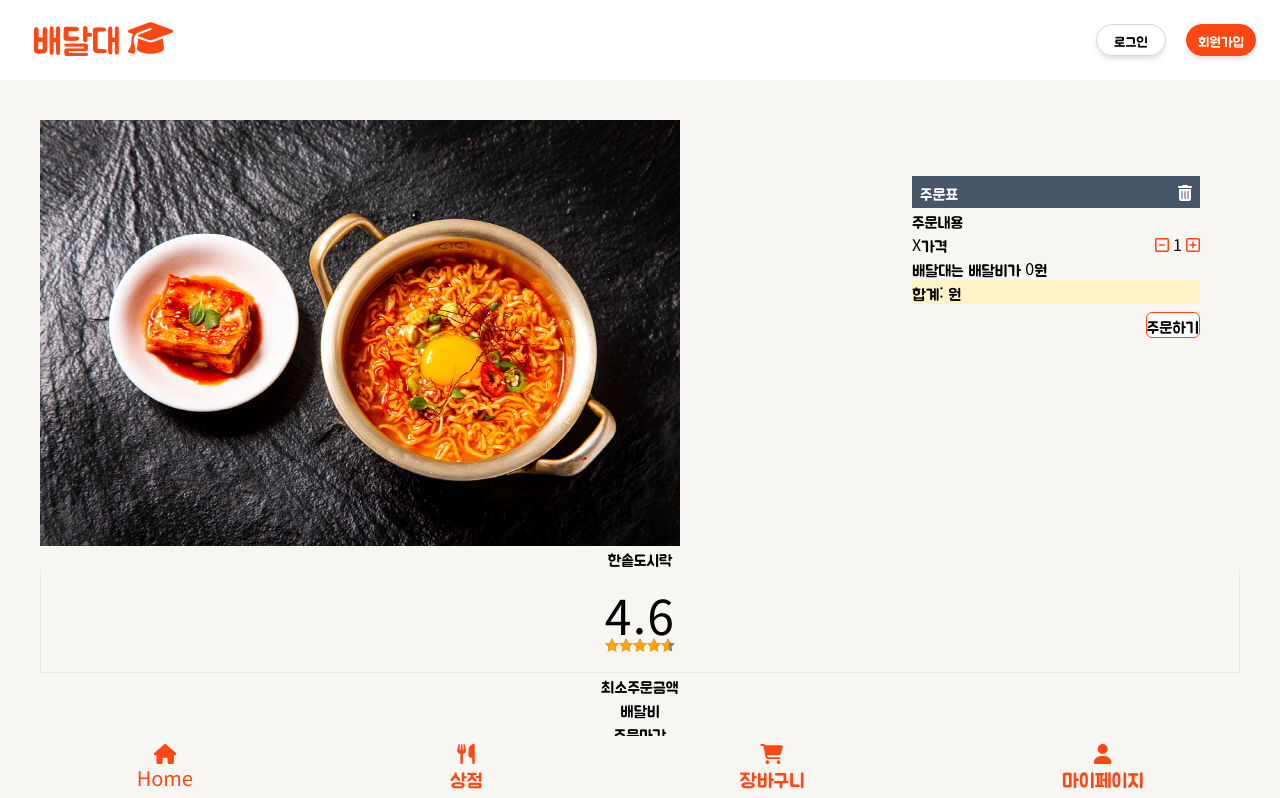
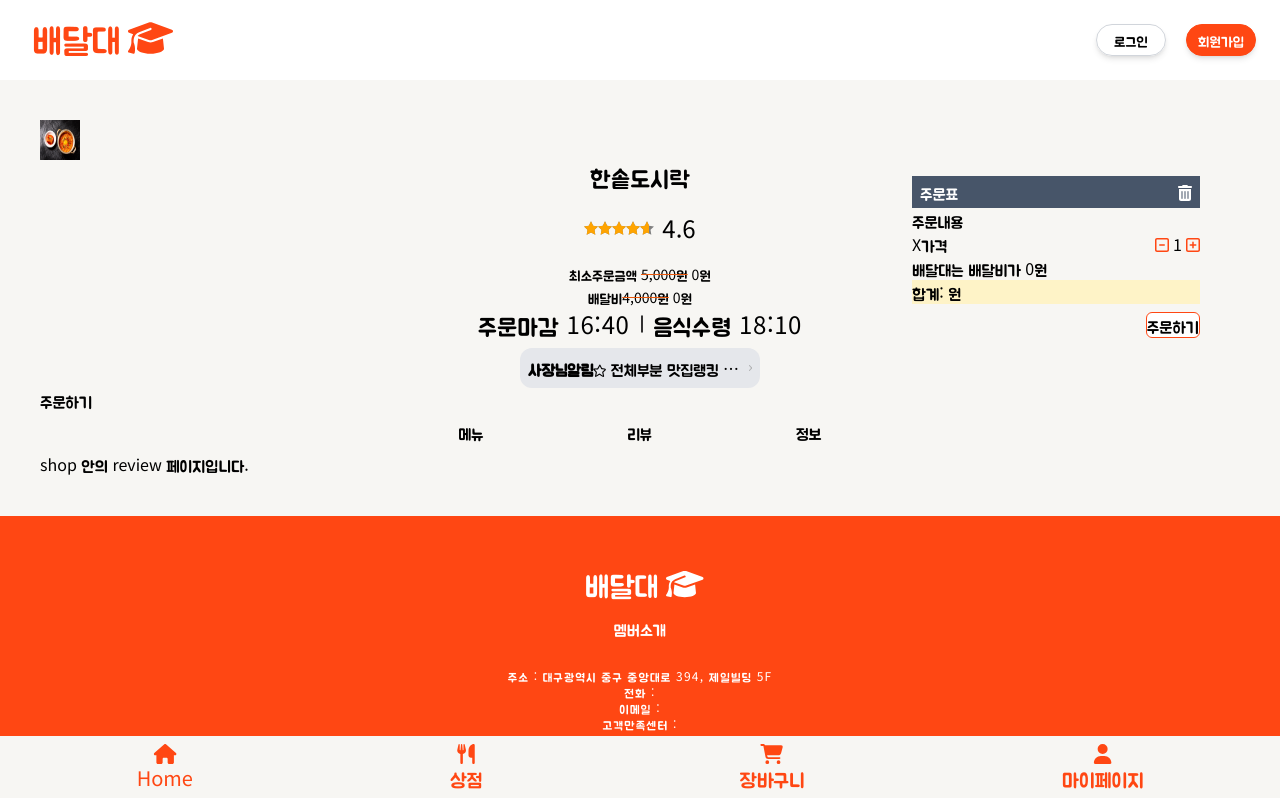
Before and after one commit to Banjae/BaedalUniv, a React (Create React App) app: page /Shop/review in a window 1280 px wide. Shown: the top 798 px of the page. Built offline with nearby package versions, Linux system fonts and the light colour scheme.

Commit message:
상점 별점, 회원탈퇴 모달 완료 및 주문내역,아낀 배달비 모달 수정 중

```diff
--- /dev/null
+++ b/src/pages/mypage/ModalQuit.js
@@ -0,0 +1,106 @@
+// 회원탈퇴 서버는 todo_mongo > UseInfo 에서 참고
+
+import React from "react";
+
+// tailwind-styled-component
+import tw from "tailwind-styled-components";
+
+const Title = tw.div`
+flex
+justify-start
+ml-3
+font-semibold
+text-2xl
+text-slate-700
+`;
+
+const Out = tw.button`
+
+w-1/2
+px-8
+py-3
+bg-main
+border
+border-main
+rounded-lg
+text-base
+text-white
+text-2xl
+font-normal
+mt-20
+mb-20
+
+`;
+
+const ModalQuit = () => {
+  const [showModal, setShowModal] = React.useState(false);
+
+  return (
+    <>
+      <Out onClick={() => setShowModal(true)}>회원탈퇴</Out>
+      {showModal ? (
+        <>
+          <div className="justify-center items-center flex overflow-x-hidden overflow-y-auto fixed inset-0 z-50 outline-none focus:outline-none">
+            <div className="relative w-auto my-6 mx-auto max-w-3xl">
+              {/*content*/}
+              <div className="border-0 rounded-lg shadow-lg relative flex flex-col w-full bg-white outline-none focus:outline-none">
+                {/*header*/}
+                <div className="flex items-start justify-center p-5 border-b border-solid border-slate-200 rounded-t ">
+                  <h2 className="text-3xl font-semibold mb-2 ">
+                    탈퇴전, 꼭 확인해주세요!!!
+                  </h2>
+                  <button
+                    className="p-1 ml-auto bg-transparent border-0 text-black  float-right text-3xl leading-none font-semibold outline-none focus:outline-none"
+                    onClick={() => setShowModal(false)}
+                  >
+                    <span
+                      className="bg-transparent
+                         h-6 w-6 text-2xl inline-block
+                        z-10 ml-2 opacity-1"
+                    >
+                      ×
+                    </span>
+                  </button>
+                </div>
+                {/*body*/}
+                <Title className="leading-relaxed" style={{ margin: "30px" }}>
+                  - 탈퇴 후 재가입하더라도 이전 회원정보, 주문정보 및 등은
+                  복구되지 않음
+                  <br />
+                  <br />
+                  -이에 탈퇴 전 모두 소진하거나 환불신청을 해야하며,
+                  환불신청없이 자진 탈퇴하고자 하는 경우 회사는 이에 대한
+                  소멸동의를 받은것으로 간주함
+                  <br />
+                  <br />
+                  -탈퇴 시, 회원정보 및 서비스 이용기록은 삭제되며 삭제된
+                  데이터는 복구가 불가능함
+                  <br />
+                  <br />
+                  -다만 법령에 의해 보관해야 하는 경우와 서비스 부정 사용 등
+                  회사 내부정책에 의해 보관해야 하는 경우는, 탈퇴 후에도
+                  일정기간 법령에 근거해 보관하며 이는 개인정보 처리방침에서
+                  확인가능 함
+                </Title>
+
+                {/*footer*/}
+                <div className="flex items-center justify-center border-t mt-10 ">
+                  <Out
+                    className=""
+                    type="button"
+                    onClick={() => setShowModal(false)}
+                  >
+                    탈퇴하기
+                  </Out>
+                </div>
+              </div>
+            </div>
+          </div>
+          <div className="opacity-25 fixed inset-0 z-40 bg-black"></div>
+        </>
+      ) : null}
+    </>
+  );
+};
+
+export default ModalQuit;
--- /dev/null
+++ b/src/pages/mypage/ModalSave.js
@@ -0,0 +1,25 @@
+import React from "react";
+
+
+const ModalSave = () => {
+
+  return (
+
+    <>
+  <div className="flex justify-center">
+    <h2> 내가 아낀 배달비 조회</h2>
+    <div>닉네임 님이 지금까지 '배달대'로 아낀 배달비는?</div>
+    <div>총0원</div>
+    <div>
+      <div>배달대에서 주문해야하는 이유! 요기있네?</div>
+      <div>해당 금액은 닉네임 회원님이
+        배달비 0원 '배달대'  주문으로 아낀 배달비입니다.
+        (각 상점별 주문건수 x 타 앱 평균배달비 3,000원)
+
+      </div>
+    </div>
+  </div>
+  </>);
+};
+
+export default ModalSave;
--- a/src/pages/mypage/Mypage.js
+++ b/src/pages/mypage/Mypage.js
@@ -5,7 +5,7 @@ import { useNavigate } from "react-router-dom";
 import MypageEdit from "./MypageEdit";
 import MypageList from "./MypageList";
 import MypageQuit from "./MypageQuit";
-import MypageSave from "./MypageSave";
+import MypageSave from "./ModalSave";
 
 // tailwind-styled-component
 import tw from "tailwind-styled-components";
@@ -15,6 +15,8 @@ import { FontAwesomeIcon } from "@fortawesome/react-fontawesome";
 import { faChevronLeft } from "@fortawesome/free-solid-svg-icons";
 import Modal from "./Modal";
 import ModalPw from "./ModalPw";
+import ModalQuit from "./ModalQuit";
+import ModalSave from "./ModalSave";
 
 const Title = tw.div`
 flex
@@ -89,8 +91,7 @@ const Mypage = () => {
           </div>
         </div>
       </div>
-
-      <div className="flex justify-center mt-20">
+      {/* <div className="flex justify-center mt-20">
         <Bt>
           <Link to="/Mypage/list">주문내역</Link>
         </Bt>
@@ -107,11 +108,25 @@ const Mypage = () => {
         <Route path="list" element={<MypageList />} />
         <Route path="quit" element={<MypageQuit />} />
         <Route path="save" element={<MypageSave />} />
-      </Routes>
+      </Routes> */}
+
+
+      {/* 회원탈퇴 */}
+      <div className="flex justify-center">
+        <ModalQuit />
+      </div>
+
 
       <div className="flex justify-center">
-        <Out>회원탈퇴</Out>
-      </div>
+        <ModalSave />
+      </div>{" "}
+      <div className="flex justify-center">
+        <ModalQuit />
+      </div>{" "}
+
+
+
+
     </>
   );
 };
--- a/src/pages/mypage/MypageQuit.js
+++ b/src/pages/mypage/MypageQuit.js
@@ -1,7 +1,7 @@
 import React from "react";
 
 const MypageQuit = () => {
-  return <div>마이페이지 안의 탈퇴 페이지입니다.</div>;
+  return <div>마이페이지 안의 주문취소 페이지입니다.</div>;
 };
 
 export default MypageQuit;
--- a/src/pages/mypage/MypageSave.js
+++ /dev/null
@@ -1,7 +0,0 @@
-import React from "react";
-
-const MypageSave = () => {
-  return <div>지은님 화이팅.</div>;
-};
-
-export default MypageSave;
--- a/src/pages/shop/Shop.js
+++ b/src/pages/shop/Shop.js
@@ -5,11 +5,18 @@ import { Link } from "react-router-dom";
 import ShopInfo from "./ShopInfo";
 import ShopMenu from "./ShopMenu";
 import ShopReview from "./ShopReview";
+import Arrow from "../../assets/ic_list_d_arrow.png";
+
+import { RxDividerVertical } from "react-icons/rx";
 
 import DetailStarRating from "./DetailStarRating";
 
 // tailwind-styled-component
 import tw from "tailwind-styled-components";
+
+// FontAwesome Icon 적용
+// import { FontAwesomeIcon } from "@fortawesome/react-fontawesome";
+// import { faArrowRightLong } from "@fortawesome/free-solid-svg-icons";
 
 // 임시 이미지
 import food from "../../assets/food.jpg";
@@ -26,31 +33,66 @@ const Detail = () => {
     <>
       <div>
         <div>
-          <img src={food} />
+          <img src={food} alt="img" className="w-10 h-10" />
         </div>
       </div>
+
       <div className="flex-col text-center">
-        <h2>한솥도시락</h2>
-        <div className="flex justify-center items-center border border-t-0 py-5">
-          <div className="px-8">
-            <p className="text-5xl tracking-wide">4.6</p>
+        <h2 className="text-2xl tracking-wide">한솥도시락</h2>
+        <div className="flex justify-center items-center py-5">
+          <div className="flex items-center  px-8">
             <DetailStarRating starRatio={4.6} />
+            <p className="text-2xl pl-2">4.6</p>
           </div>
         </div>
         <div>
-          <div>최소주문금액</div>
-          <div>배달비</div>
+          <span className="block text-sm ">
+            최소주문금액{" "}
+            <span className="line-through decoration-orange-600">5,000원</span>{" "}
+            0원
+            {/* <FontAwesomeIcon
+              icon={faArrowRightLong}
+              className="absolute top-1 right-7 text-red-600 text" /> */}
+          </span>
+
+          <span className="text-sm">
+            배달비
+            <span className="line-through decoration-orange-600">
+              4,000원
+            </span>{" "}
+            0원
+          </span>
         </div>
-        <div>주문마감</div>
-        <div>음식수령</div>
-        <div>사장님 한마디</div>
+        <div className="flex justify-center text-2xl tracking-wide mb-2">
+          주문마감 16:40
+          <RxDividerVertical style={{ marginTop: "4px" }} /> 음식수령 18:10
+        </div>
+        {/* 나중에  링크로 이동시켜줘야함 */}
+        {/* <div></div> 를 <Link to="/"></Link> 수정*/}
+        <div>
+          <div className="flex justify-center">
+            <div className="flex justify-center w-[20%] bg-gray-200 rounded-xl p-2 ">
+              <span className="truncate block">
+                <strong>사장님알림</strong>☆ 전체부분 맛집랭킹 1위 항상
+                사랑해주시는 고객님들께 감사드리며 매일 더 노력하는 멘부리가
+                되겠습니다☆ ☆리뷰약속이벤트☆ 리뷰약속이벤트는 요청사항 기재가
+                아닌 메뉴란에서 선택 부탁드립니다. ☆음식에 문제가 있거나
+                궁금하신 점은 언제든지 가게로 연락주세요. #정직하게 #양심있게
+                #맛있게
+              </span>
+              <button className="w-6 h-6 ml-2">
+                <img src={Arrow} alt="" />
+              </button>
+            </div>
+          </div>
+        </div>
       </div>
 
       <Link to="/order">주문하기</Link>
 
-     <OrderTable />
+      <OrderTable />
 
-      <ShopUl>
+      <ShopUl className="flex justify-center gap-36">
         <li>
           <Link to="/shop/menu">메뉴</Link>
         </li>
```
Also changed, not shown: src/assets/ic_list_d_arrow.png (added).
